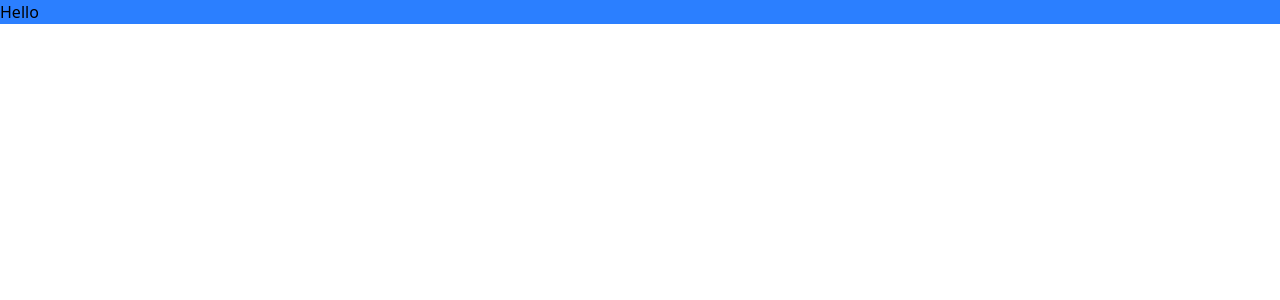
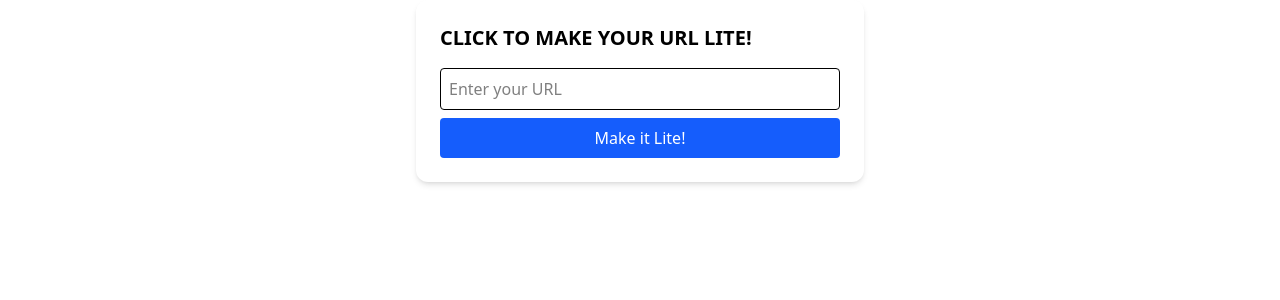
Before and after one commit to impriteshmishra/Shortly, a React (Vite) app in the folder frontend/: page / in a window 1280 px wide. Shown: the top 300 px of the page. Built offline with nearby package versions, Linux system fonts and the light colour scheme.

Commit message:
React setup and starting building the component

```diff
--- a/frontend/package.json
+++ b/frontend/package.json
@@ -11,6 +11,7 @@
   },
   "dependencies": {
     "@tailwindcss/vite": "^4.1.10",
+    "axios": "^1.10.0",
     "react": "^19.1.0",
     "react-dom": "^19.1.0",
     "tailwindcss": "^4.1.10"
--- a/frontend/src/App.jsx
+++ b/frontend/src/App.jsx
@@ -1,10 +1,11 @@
 import './App.css'
+import Homepage from './pages/Homepage'
 
 function App() {
 
   return (
     <>
-     <div className='bg-blue-500'>Hello</div>
+     <Homepage/>
     </>
   )
 }
--- /dev/null
+++ b/frontend/src/components/Navbar.jsx
@@ -0,0 +1,41 @@
+import React, { useState } from "react";
+import { Link } from "react-router-dom"; // Only if you're using React Router
+
+const Navbar = () => {
+  const [isOpen, setIsOpen] = useState(false);
+
+  return (
+    <nav className="bg-blue-600 text-white shadow-md">
+      <div className="max-w-7xl mx-auto px-4 py-3 flex justify-between items-center">
+        <div className="text-xl font-bold">
+          <Link to="/">Shortly - Make your URL Lite!</Link>
+        </div>
+        <div className="hidden md:flex space-x-6">
+          <Link to="/" className="hover:text-gray-300">Home</Link>
+          <Link to="/about" className="hover:text-gray-300">About</Link>
+        </div>
+        <div className="md:hidden">
+          <button onClick={() => setIsOpen(!isOpen)} className="focus:outline-none">
+            <svg className="h-6 w-6" fill="none" stroke="currentColor" viewBox="0 0 24 24">
+              {isOpen ? (
+                <path strokeLinecap="round" strokeLinejoin="round" strokeWidth="2" d="M6 18L18 6M6 6l12 12" />
+              ) : (
+                <path strokeLinecap="round" strokeLinejoin="round" strokeWidth="2" d="M4 6h16M4 12h16M4 18h16" />
+              )}
+            </svg>
+          </button>
+        </div>
+      </div>
+
+      {/* Mobile menu */}
+      {isOpen && (
+        <div className="md:hidden px-4 pb-4 space-y-2">
+          <Link to="/" className="block hover:text-gray-300">Home</Link>
+          <Link to="/about" className="block hover:text-gray-300">About</Link>
+        </div>
+      )}
+    </nav>
+  );
+};
+
+export default Navbar;
--- /dev/null
+++ b/frontend/src/components/UrlForm.jsx
@@ -0,0 +1,58 @@
+import React, { useState } from "react";
+import axios from "axios";
+
+
+function UrlForm() {
+  const [longUrl, setLongUrl] = useState("");
+  const [shortUrl, setShortUrl] = useState("");
+  const [loading, setLoading] = useState(false);
+  const [error, setError] = useState("");
+
+  const handleSubmit = async (e) => {
+    e.preventDefault();
+    setLoading(true);
+    setError("");
+    try {
+      const response = await axios.post("/api/shorten", { longUrl });
+      setShortUrl(response.data.shortUrl);
+    } catch (err) {
+      setError("Something went wrong. Please try again.");
+    }
+    setLoading(false);
+  };
+
+  return (
+    <div className="p-6 max-w-md mx-auto bg-white rounded-xl shadow-md space-y-4">
+      <h2 className="text-xl font-semibold">CLICK TO MAKE YOUR URL LITE!</h2>
+      <form onSubmit={handleSubmit} className="space-y-2">
+        <input
+          type="url"
+          placeholder="Enter your URL"
+          value={longUrl}
+          onChange={(e) => setLongUrl(e.target.value)}
+          className="w-full p-2 border rounded"
+          required
+        />
+        <button
+          type="submit"
+          className="w-full bg-blue-600 text-white p-2 rounded hover:bg-blue-700"
+        >
+          {loading ? "Cutting the fat..." : "Make it Lite!"}
+        </button>
+      </form>
+
+      {shortUrl && (
+        <div className="mt-4">
+          <p className="text-green-600">Lite URL:</p>
+          <a href={shortUrl} className="text-blue-500 underline" target="_blank" rel="noopener noreferrer">
+            {shortUrl}
+          </a>
+        </div>
+      )}
+
+      {error && <p className="text-red-600">{error}</p>}
+    </div>
+  )
+}
+
+export default UrlForm
--- /dev/null
+++ b/frontend/src/pages/Homepage.jsx
@@ -0,0 +1,10 @@
+import React from 'react'
+import UrlForm from '../components/UrlForm'
+
+function Homepage() {
+  return (
+    <UrlForm/>
+  )
+}
+
+export default Homepage
```
Also changed, not shown: 1 other file (tests, documents, lock files or other folders).
